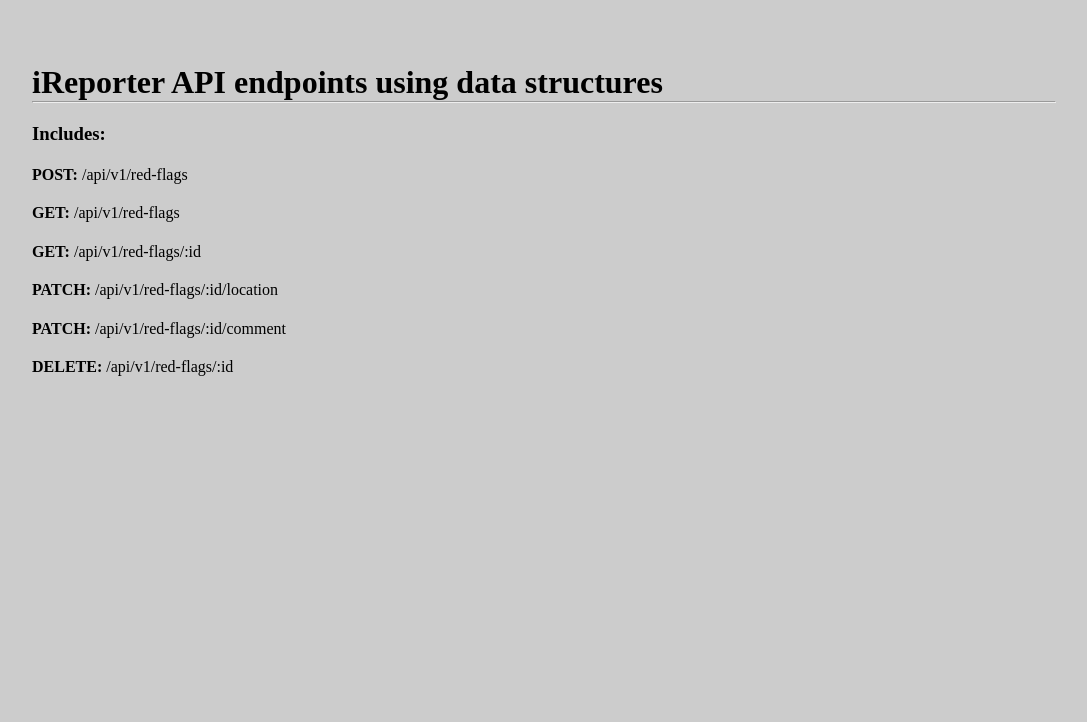
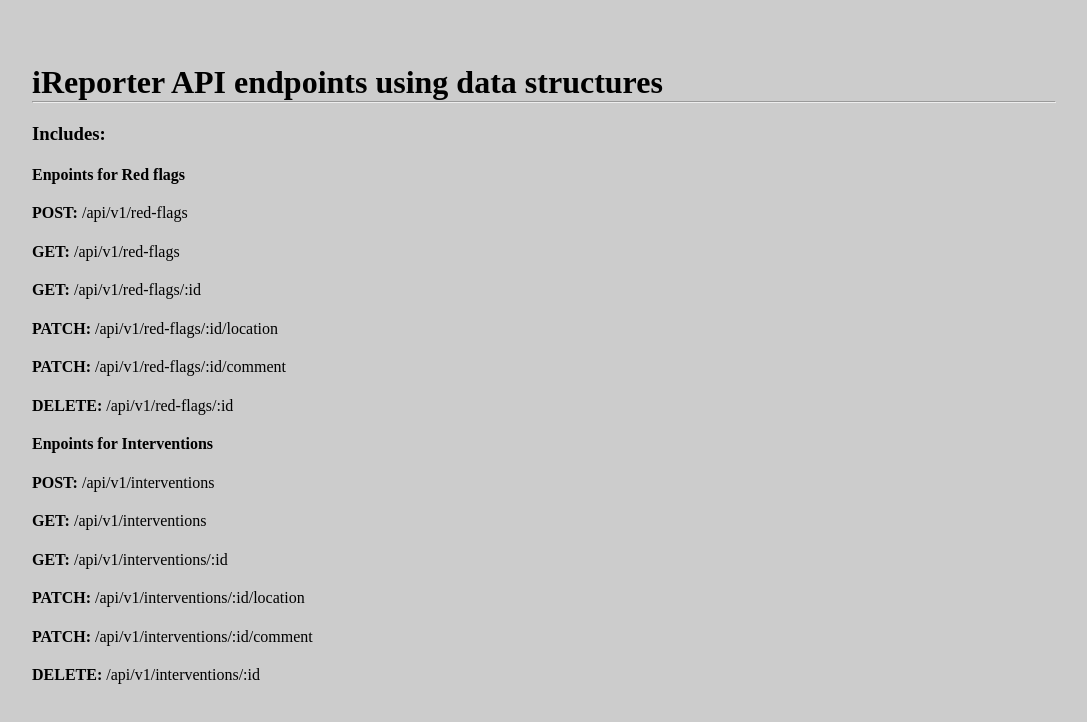
Before and after one commit to adaezeodurukwe/iReport, a website: page index.html in a window 1280 px wide. Shown: the whole page, without its empty margins (96-1183 px from the left). Drawn offline with Linux system fonts and the light colour scheme.

Commit message:
update index.html

```diff
--- a/index.html
+++ b/index.html
@@ -30,12 +30,21 @@
 		<h1>iReporter API endpoints using data structures</h1>
 		<hr>
 		<h3>Includes:</h3>
+		<p><b>Enpoints for Red flags</b></p>
 		<p><b>POST: </b>/api/v1/red-flags</p>
 		<p><b>GET: </b>/api/v1/red-flags</p>
 		<p><b>GET: </b>/api/v1/red-flags/:id</p>
 		<p><b>PATCH: </b>/api/v1/red-flags/:id/location</p>
 		<p><b>PATCH: </b>/api/v1/red-flags/:id/comment</p>
 		<p><b>DELETE: </b>/api/v1/red-flags/:id</p>
+
+        <p><b>Enpoints for Interventions</b></p>
+        <p><b>POST: </b>/api/v1/interventions</p>
+        <p><b>GET: </b>/api/v1/interventions</p>
+        <p><b>GET: </b>/api/v1/interventions/:id</p>
+        <p><b>PATCH: </b>/api/v1/interventions/:id/location</p>
+        <p><b>PATCH: </b>/api/v1/interventions/:id/comment</p>
+        <p><b>DELETE: </b>/api/v1/interventions/:id</p>
 	</div>
 </body>
 </html>
```
